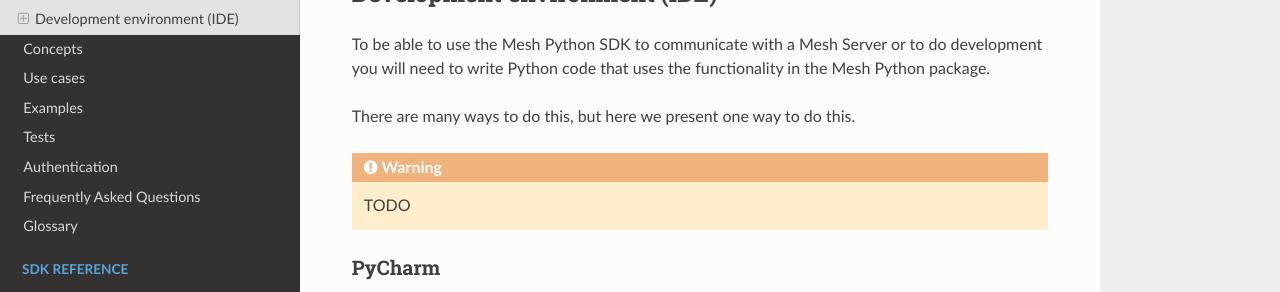
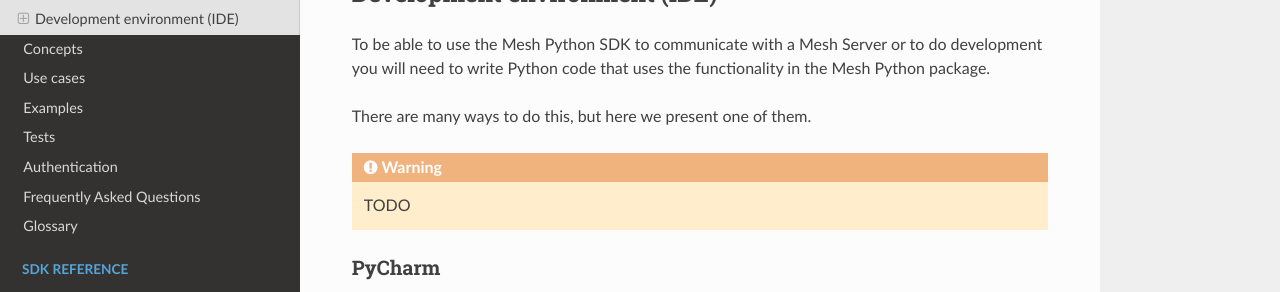
Before and after one commit to Volue-Public/energy-mesh-python, a Sphinx documentation site: the page built from docs/source/installation.rst, in a window 1280 px wide and 900 px high, scrolled down 2958 px. Shown: the part 330-622 px from the top of the window. Built offline with Sphinx 7.4.7 and the Read the Docs theme 2.0.0, drawn with Linux system fonts in a browser that asks for light colours.

Commit message:
Update docs/source/installation.rst
Co-authored-by: Tomasz Noczynski <88330807+tnoczyns-volue@users.noreply.github.com>

```diff
--- a/docs/source/installation.rst
+++ b/docs/source/installation.rst
@@ -140,7 +140,7 @@ Development environment (IDE)
 
 To be able to use the Mesh Python SDK to communicate with a Mesh Server or to do development you will need to write Python code that uses the functionality in the Mesh Python package.
 
-There are many ways to do this, but here we present one way to do this.
+There are many ways to do this, but here we present one of them.
 
 .. warning::
     TODO
```
